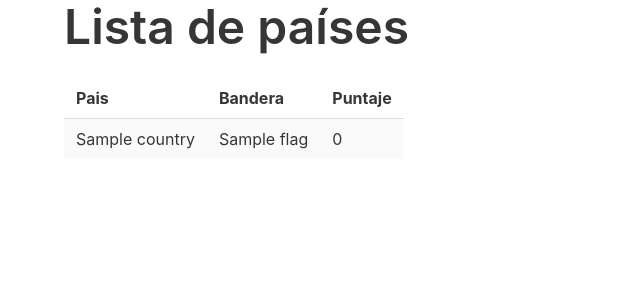
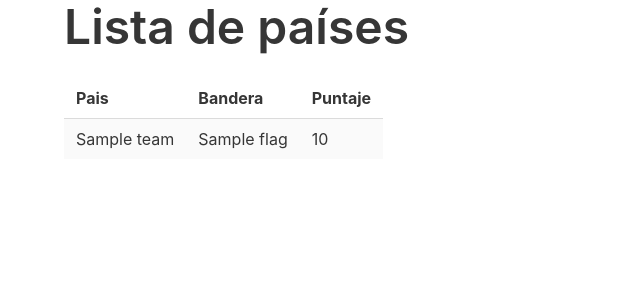
Before and after one commit to nachomac12/prodesama, a Django app: template prodesama/templates/index.html in a window 1280 px wide. Shown: the top 300 px of the page, without its empty margins (0-640 px from the left). Run offline with Django 3.2, Linux system fonts and the light colour scheme; the template is opened without the code that fills it: most values are stand-ins (such as "Sample title", 1, 10 or a date in 2020); some libraries are stand-ins or nearby versions.

Commit message:
Cambio de nombre country por team

```diff
--- a/prodesama/templates/index.html
+++ b/prodesama/templates/index.html
@@ -14,11 +14,11 @@
                 <th>Bandera</th>
                 <th>Puntaje</th>
             </tr>
-            {% for county in countries_list %}
+            {% for team in team_list %}
                 <tr>
-                    <td>{{ country.name }}</td>
-                    <td>{{ country.flag }}</td>
-                    <td>0</td>
+                    <td>{{ team.name }}</td>
+                    <td>{{ team.flag }}</td>
+                    <td>{{ team.score }}</td>
                 </tr>
             {% endfor %}
         </table>
```
